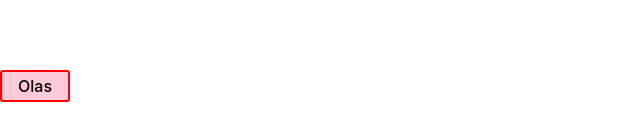
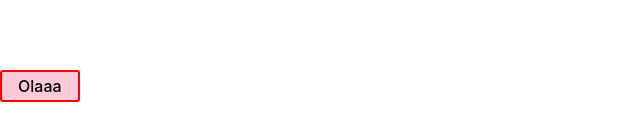
Before and after one commit to RodrigoPerlin/monorepo, a React (Vite) app in the folder packages/projeto1/: page / in a window 1280 px wide. Shown: the part 314-454 px from the top of the page, without its empty margins (0-640 px from the left). Built offline with nearby package versions, Linux system fonts and the light colour scheme.

Commit message:
feat(app1): test

```diff
--- a/packages/projeto1/src/App.tsx
+++ b/packages/projeto1/src/App.tsx
@@ -3,7 +3,7 @@ import { theme } from "./themes/index";
 import Button from "./components/Button";
 const App = () => (
   <ThemeProvider theme={theme}>
-    <Button background="red">Olas</Button>
+    <Button background="red">Olaaa</Button>
   </ThemeProvider>
 );
 export default App;
```
